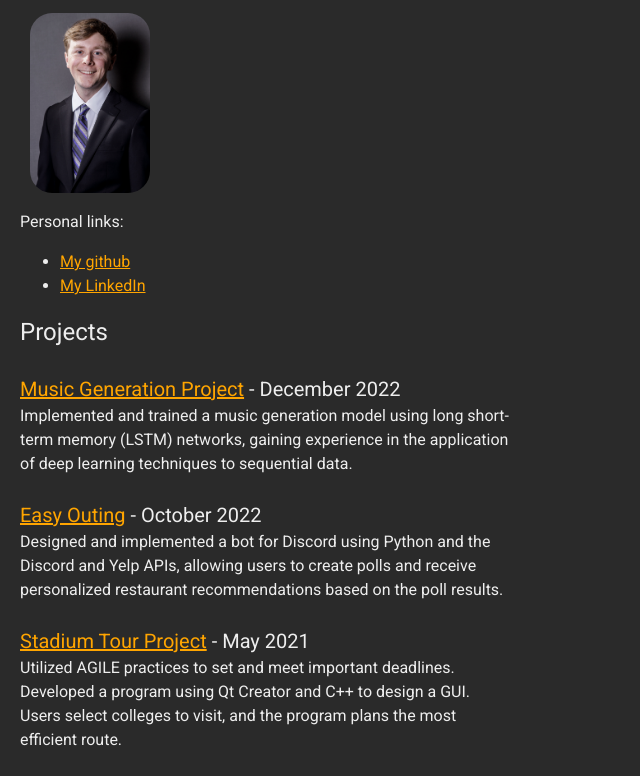
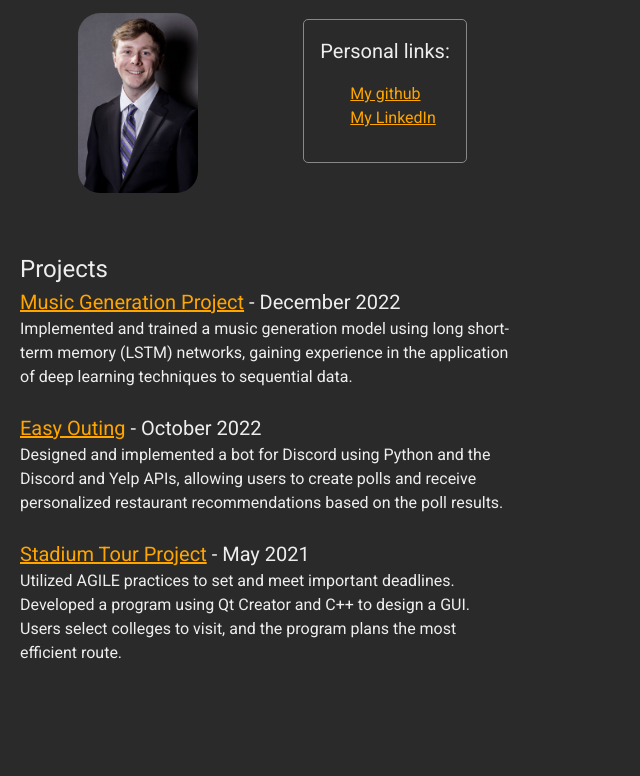
Before and after one commit to Austin-Simpson/portfolio, a plain HTML site: page index.html in a window 1280 px wide. Shown: the part 65-841 px from the top of the page, without its empty margins (0-640 px from the left). After the commit the page ends 800 px from the top, so only its background shows below. Drawn offline with Linux system fonts and the light colour scheme.

Commit message:
updated styling

```diff
--- a/index.html
+++ b/index.html
@@ -1,13 +1,13 @@
 <!DOCTYPE html>
 <html lang="en">
   <head>
-    <title>Semantic Dating Page</title>
+    <title>Austin Simpson Portfolio</title>
     <meta charset="utf-8" />
     <meta name="viewport" content="width=device-width, initial-scale=1" />
     <meta name="author" content="Austin Simpson" />
-    <meta name="description" content="Semantic Dating Page" />
-    <meta property="og:title" content="Semantic Dating Page" />
-    <meta property="og:description" content="Page for challenge assignment" />
+    <meta name="description" content="Austin Simpson Portfolio" />
+    <meta property="og:title" content="Austin Simpson Portfolio" />
+    <meta property="og:description" content="Page for portfolio assignment" />
     <meta property="og:image" content="/some-image.png" />
     <meta property="og:url" content="/this-page.html" />
     <meta property="og:site_name" content="Your Site Name" />
@@ -18,20 +18,23 @@
 
   <body>
     <h1>Hello, I'm <em>Austin Simpson</em></h1>
-
     <!-- images -->
+    <div class="sidebyside">
     <img class="img-small" src="images/headshot.JPG" alt="headshot" />
-
-    <h4>Personal links:</h4>
+    <!-- make the personal links show to the right of the photo when there is enough space -->
+    <div class="box-centered">
+    <h3>Personal links:</h3>
     <ul>
       <li><a href="https://github.com/Austin-Simpson">My github</a></li>
       <li>
         <a href="https://www.linkedin.com/in/austintsimpson4/">My LinkedIn</a>
       </li>
     </ul>
+    </div>
+    </div>
+    <br><br>
+    <h2>Projects</h2>
 
-    <h2>Projects</h2>
-    <br />
     <h3>
       <a
         href="https://drive.google.com/drive/folders/1zYiY2InUaqudllgoRT1l8qjASpaPijTl?usp=sharing"
--- a/styles.css
+++ b/styles.css
@@ -63,7 +63,8 @@ h6 {
 
 p {
   margin: 0;
-  width: 55ch;
+  max-width: 55ch;
+  width: 100%;
 }
 
 a {
@@ -158,3 +159,42 @@ img {
 em {
   font-weight: 600;
 }
+
+.box {
+  border: 1px solid #888;
+  border-radius: 5px;
+  padding: 1rem;
+  margin: 1rem 0;
+  margin-bottom: 0;
+}
+
+/* box with content a little higher thanvertically centered */
+.box-centered {
+  border: 1px solid #888;
+  border-radius: 5px;
+  padding: 1rem;
+  margin: 1rem 0;
+  margin-bottom: 0;
+  display: flex;
+  flex-direction: column;
+  justify-content: center;
+  align-items: center;
+  height: fit-content;
+  width: fit-content;
+}
+
+.sidebyside {
+  display: flex;
+  flex-direction: row;
+  justify-content: space-around;
+  align-items: left;
+  max-width: 55ch;
+  flex-wrap: wrap;
+}
+
+ul {
+  /* slight indent */
+  padding-left: 1rem;
+  list-style-type: none;
+
+}
```
